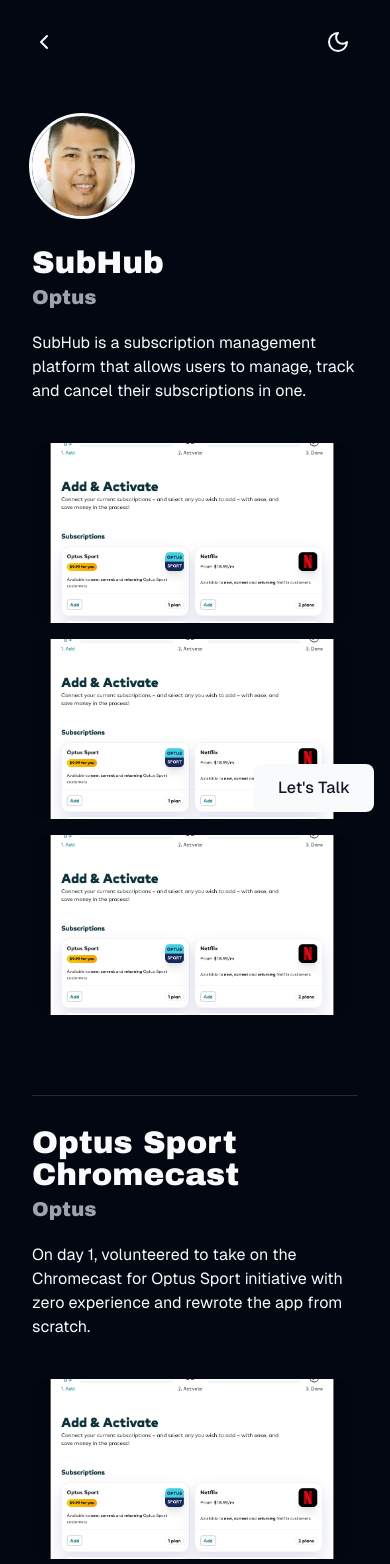
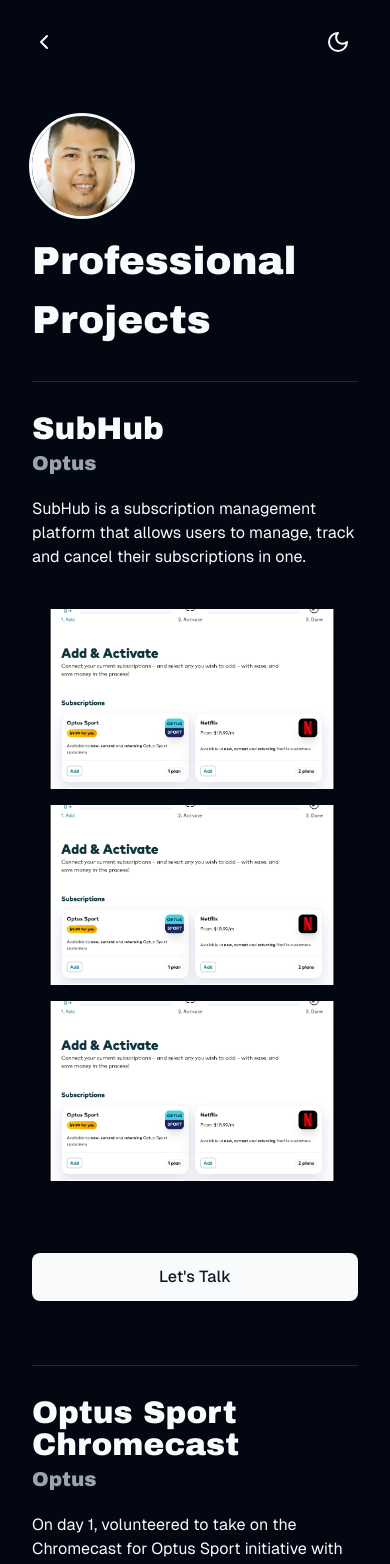
Before and after one commit to juliuscarvajal/next-cv, a Next.js app: page /projects in a window 390 px wide. Shown: the top 1564 px of the page. Built offline with nearby package versions, Linux system fonts and the light colour scheme.

Commit message:
feat: enhancements

```diff
--- a/src/app/projects/page.tsx
+++ b/src/app/projects/page.tsx
@@ -8,13 +8,18 @@
 
 export default function Projects() {
   return (
-    <div>
+    <div className="divide-y">
+      <div className="space-y-4 pb-8">
         <ProfilePicture />
-      <div className="space-y-8 divide-y max-w-2xl">
+        <h1 className="text-4xl font-[family-name:var(--font-archivo-black)]">
+          Professional Projects
+        </h1>
+      </div>
+      <div className="space-y-8 divide-y">
         {projects.map((project) => {
           return (
             <div key={project.title} className="space-y-6 py-8">
-              <section className="space-y-2">
+              <section className="space-y-2 max-w-2xl">
                 <h1 className="leading-none md:leading-tight text-3xl font-[family-name:var(--font-archivo-black)]">
                   {project.title}
                 </h1>
@@ -22,7 +27,7 @@
                   {project.subtitle}
                 </h2>
               </section>
-              <section className="space-y-4">
+              <section className="space-y-4 max-w-2xl">
                 {project.descriptions?.map((description, idx) => {
                   return (
                     <Fragment key={`${description}${idx}`}>
@@ -31,6 +36,7 @@
                   );
                 })}
               </section>
+              {project.images && (
                 <section className="w-full py-4 flex flex-wrap gap-4">
                   {project.images?.map((image, idx) => {
                     return (
@@ -47,15 +53,16 @@
                     );
                   })}
                 </section>
+              )}
+              <div className="pt-8">
+                <Link href="/">
+                  <Button className="w-full md:w-auto">Let's Talk</Button>
+                </Link>
+              </div>
             </div>
           );
         })}
       </div>
-      <div className="flex justify-center py-8 fixed bottom-0 right-4">
-        <Link href="/">
-          <Button className="w-auto">Let's Talk</Button>
-        </Link>
-      </div>
     </div>
   );
 }
--- a/src/constants/projects.ts
+++ b/src/constants/projects.ts
@@ -13,7 +13,6 @@
     descriptions: [
       "On day 1, volunteered to take on the Chromecast for Optus Sport initiative with zero experience and rewrote the app from scratch.",
     ],
-    images: ["/images/subhub.png", "/images/subhub.png", "/images/subhub.png"],
   },
   {
     title: "Optus Sport Web",
```
Lines whose indentation alone changed are shown as unchanged.
